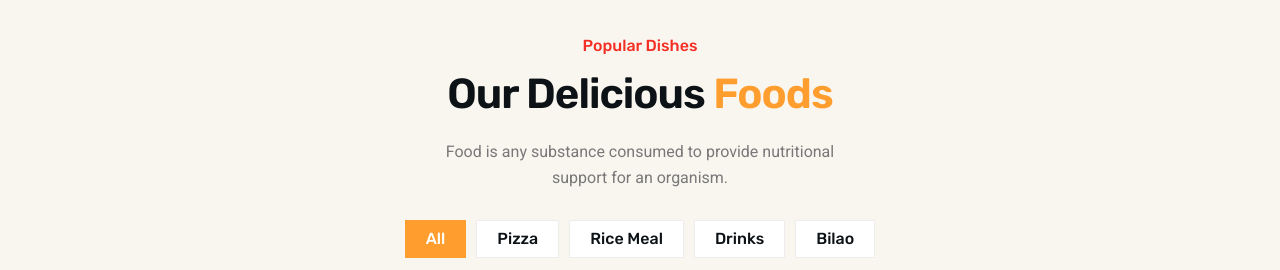
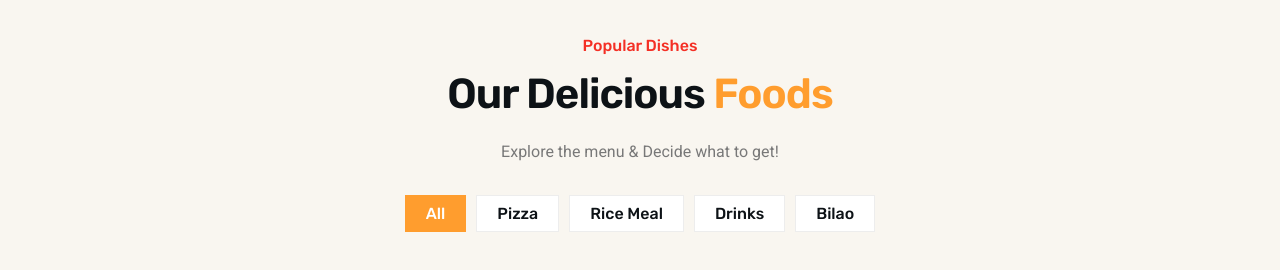
Before and after one commit to PrinceDale99/mFS, a plain HTML site: page index.html in a window 1280 px wide. Shown: the part 3680-3950 px from the top of the page. Drawn offline with nearby package versions, Linux system fonts and the light colour scheme.

Commit message:
Update index.html

```diff
--- a/index.html
+++ b/index.html
@@ -551,7 +551,7 @@
           </h2>
 
           <p class="section-text">
-            Food is any substance consumed to provide nutritional support for an organism.
+            Explore the menu & Decide what to get!
           </p>
 
           <ul class="fiter-list">
```
